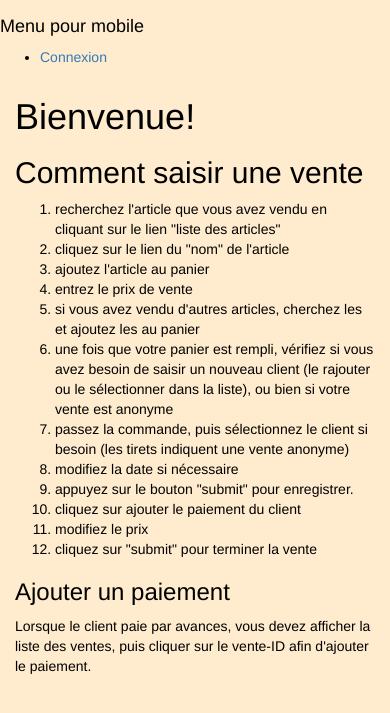
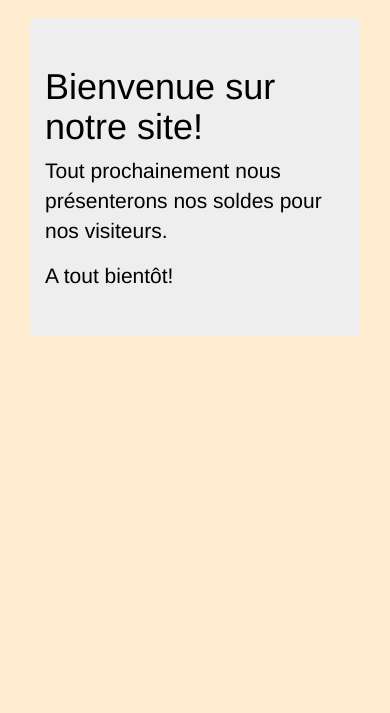
Before and after one commit to OlivierGaillard/zulma, a Django app: page / in a window 390 px wide. Shown: the part 54-767 px from the top of the page. Run offline with Django 3.2, Linux system fonts and the light colour scheme; some libraries are stand-ins or nearby versions.

Commit message:
nouvel page d'accueil, menu mobile invisible pour non connecte, mode emploi du site

```diff
--- a/dproject/templates/base.html
+++ b/dproject/templates/base.html
@@ -105,6 +105,7 @@
 	  </nav>
 
     <div class="content">
+      {% if request.user.is_authenticated %}
       <h4>Menu pour mobile</h4>
 
           <ul>
@@ -120,7 +121,7 @@
             <li><a href="{% url 'login' %}">{% trans 'Log in' %}</a></li>
             {% endif %}
           </ul>
-
+      {% endif %}
 
       {% if messages %}
         <div class="container">
--- a/dproject/templates/index.html
+++ b/dproject/templates/index.html
@@ -9,28 +9,8 @@
     <h1>Bienvenue {{ user.first_name|default:user.username }}!</h1>
        {% if employee %}
        <p>Votre employeur: {{employee.enterprise}}</p>
-       {% else %}
-       <div class="container">
-         <div class="jumbotron">
 
-         <h2>Pas un employé/e? Alors pas de contenu visible!</h2>
-           <p>
-             Le compte que vous utilisez n'est pas relié à un employé. Vous n'avez donc pas accès
-             au contenu de ce site. Mais peut-être avez-vous un autre compte?
-           </p>
-
-           <p>Dans ce cas veuillez vous déconnecter puis vous
-             <a href="{% url 'login' %}">annoncez</a> avec un autre nom d'utilisateur/trice, ou
-           adressez vous à votre administrateur/trice pour qu'il vous enregistre comme employé/e.
-           </p>
-         </div>
-       </div>
-       {% endif %}
-    {% else %}
-    <h1>Bienvenue!</h1>
-    {% endif %}
-
-    <h2>Comment saisir une vente</h2>
+  <h2>Comment saisir une vente</h2>
 
 <p>
     <ol>
@@ -56,6 +36,39 @@
   cliquer sur le vente-ID afin d'ajouter le paiement.</p>
 
 
+       {% else %}
+       <div class="container">
+         <div class="jumbotron">
+
+         <h2>Pas un employé/e? Alors pas de contenu visible!</h2>
+           <p>
+             Le compte que vous utilisez n'est pas relié à un employé. Vous n'avez donc pas accès
+             au contenu de ce site. Mais peut-être avez-vous un autre compte?
+           </p>
+
+           <p>Dans ce cas veuillez vous déconnecter puis vous
+             <a href="{% url 'login' %}">annoncez</a> avec un autre nom d'utilisateur/trice, ou
+           adressez vous à votre administrateur/trice pour qu'il vous enregistre comme employé/e.
+           </p>
+         </div>
+       </div>
+       {% endif %}
+    {% else %}
+  <div class="container">
+         <div class="jumbotron">
+           <h1>Bienvenue sur notre site!</h1>
+
+           <p>Tout prochainement nous présenterons nos soldes pour nos visiteurs.</p>
+
+           <p>A tout bientôt!</p>
+         </div>
+       </div>
+
+
+
+    {% endif %}
+
+
 
 </div>
 {% endblock %}
```
